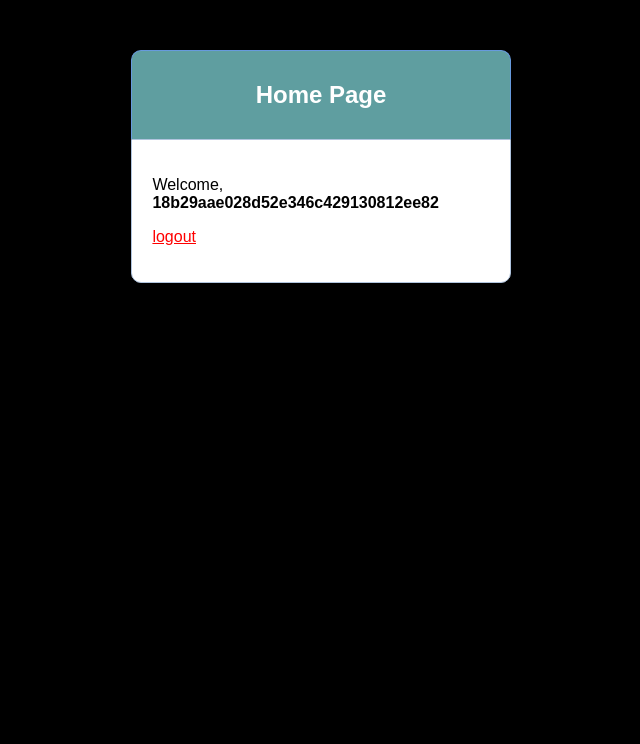
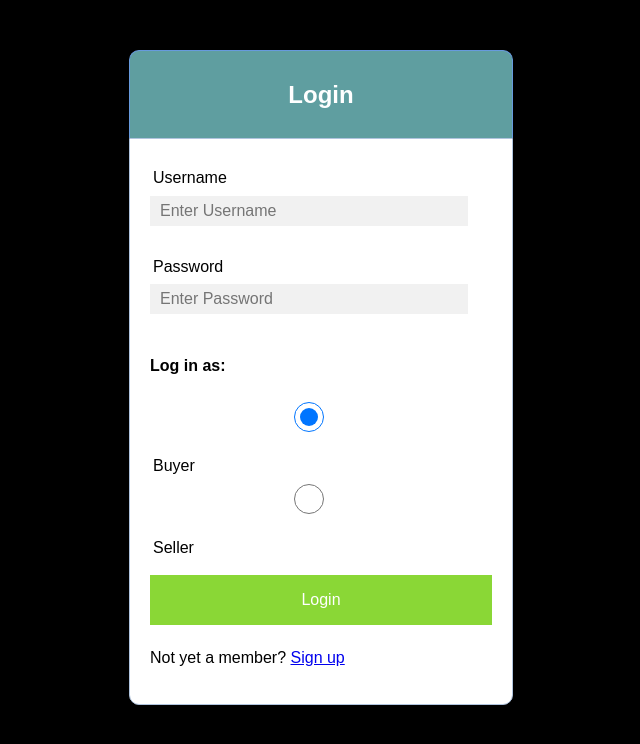
Before and after one commit to AmaalK/Ecommerce-Website, a PHP site: page / in a window 1280 px wide. Shown: the top 744 px of the page, without its empty margins (319-959 px from the left). Run offline with PHP 8.4, Linux system fonts and the light colour scheme; a user stored in the database is signed in; some libraries are stand-ins or nearby versions.

Commit message:
Changed a lot of things in the files

```diff
--- a/config.php
+++ b/config.php
@@ -3,7 +3,7 @@
    $DBhost = "localhost";
    $DBuser = "root";
    $DBpass = "";
-   $DBname = "test3";
+   $DBname = "ecommerce";
    $errors = array();
    $fname = "";
    $lname = "";
--- a/index.php
+++ b/index.php
@@ -1,33 +1,78 @@
-<?php
-  session_start();
-
-  if (!isset($_SESSION['username'])) {
-  	$_SESSION['msg'] = "You must log in first";
-  	header('location: login.php');
+<?php include('config.php');
+if (isset($_POST['login_user'])) {
+  $username = mysqli_real_escape_string($db, $_POST['username']);
+  $password = mysqli_real_escape_string($db, $_POST['password']);
+  if (count($errors) == 0) {
+  	$password = md5($password);
+	$username = md5($username);
+  	$query = "SELECT * FROM usern WHERE username='$username' AND password='$password'";
+  	$results = mysqli_query($db, $query);
+  	if (mysqli_num_rows($results) == 1) {
+  	  $_SESSION['username'] = $username;
+  	  $_SESSION['success'] = "You are now logged in";
+  	  if ($_POST['user'] == "buyer"){header('location: buyer.php');}
+	  if ($_POST['user'] == "seller"){header('location: seller.php');}
+  	}else
+	{
+  		array_push($errors, "Wrong username/password combination");
+  	}
   }
-  if (isset($_GET['logout'])) {
-  	session_destroy();
-  	unset($_SESSION['username']);
-  	header("location: login.php");
-  }
-?>
+}
+$db->close();
+ ?>
 <!DOCTYPE html>
 <html>
 <head>
-	<title>Home</title>
-	<link rel="stylesheet" type="text/css" href="style.css">
+  <title>Login Page</title>
+  <link rel="stylesheet" href="https://cdnjs.cloudflare.com/ajax/libs/normalize/5.0.0/normalize.min.css">
+
+  <link rel='stylesheet prefetch' href='http://maxcdn.bootstrapcdn.com/font-awesome/4.3.0/css/font-awesome.min.css'>
+  <link rel="stylesheet" type="text/css" href="style.css">
+    <link rel="stylesheet" href="css/style.css">
+
 </head>
 <body>
+  <div class="header">
+  	<h2>Login</h2>
+  </div>
 
-<div class="header">
-	<h2>Home Page</h2>
-</div>
-<div class="content">
-    <?php  if (isset($_SESSION['username'])) : ?>
-    	<p>Welcome, <strong><?php echo $_SESSION['username']; ?></strong></p>
-    	<p> <a href="index.php?logout='1'" style="color: red;">logout</a> </p>
-    <?php endif ?>
-</div>
+  <form method="post" action="index.php">
 
+  	<?php  if (count($errors) > 0) : ?>
+		<div class="error">
+			<?php foreach ($errors as $error) : ?>
+			<p><?php echo $error ?></p>
+			<?php endforeach ?>
+		</div>
+	<?php  endif ?>
+
+  	<div class="input-group">
+  		<label>Username</label>
+  		<input type="text" placeholder="Enter Username" name="username" required >
+  	</div>
+  	<div class="input-group">
+  		<label>Password</label>
+  		<input type="password" placeholder="Enter Password" name="password" required>
+  	</div>
+
+	<div class="input-group">
+	      <div class="col-half">
+        <h4>Log in as:</h4>
+        <div class="input-group">
+          <input type="radio" name="user" value="buyer" id="user-buyer" checked="true"/>
+          <label for="user-buyer">Buyer</label>
+          <input type="radio" name="user" value="seller" id="user-seller"/>
+          <label for="user-seller">Seller</label>
+        </div>
+      </div>
+      </div>
+
+  	<div class="input-group">
+  		<button type="submit" class="btn" name="login_user">Login</button>
+  	</div>
+  	<p>
+  		Not yet a member? <a href="register.php">Sign up</a>
+  	</p>
+  </form>
 </body>
 </html>
--- a/style.css
+++ b/style.css
@@ -43,7 +43,7 @@
     background: #f1f1f1;
   }
   .btn {
-    background-color: #4CAF50;
+    background-color: #7ed321;
     color: white;
     padding: 16px 20px;
     margin: 8px 0;
@@ -64,11 +64,8 @@
     text-align: left;
   }
   .success {
-    color: #3c763d;
+    color: #7ed321;
     background: #dff0d8;
-    border: 1px solid #3c763d;
+    border: 1px solid #7ed321;
     margin-bottom: 20px;
   }
-  .member {
-
-  }
```
Also changed, not shown: buyer.php (added, +57 -0 lines), login.php (+15 -0 lines), register.php (+69 -13 lines), back.png (added).
